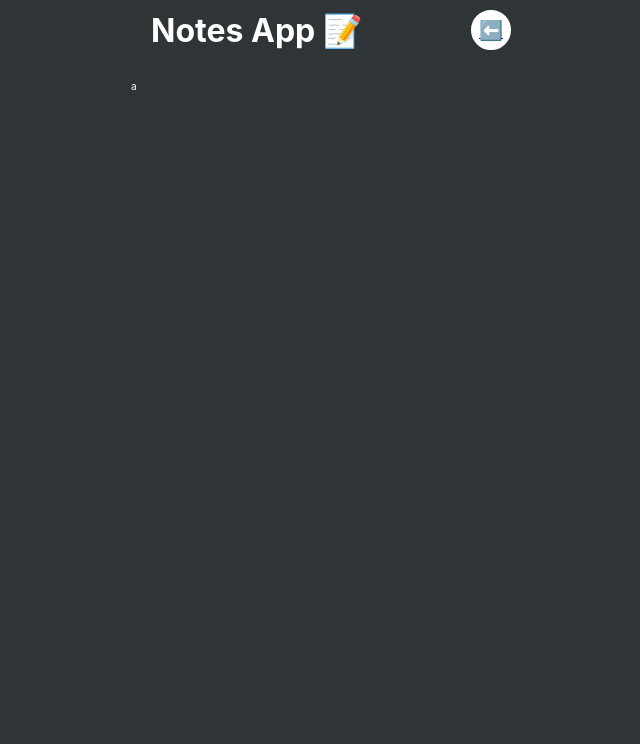
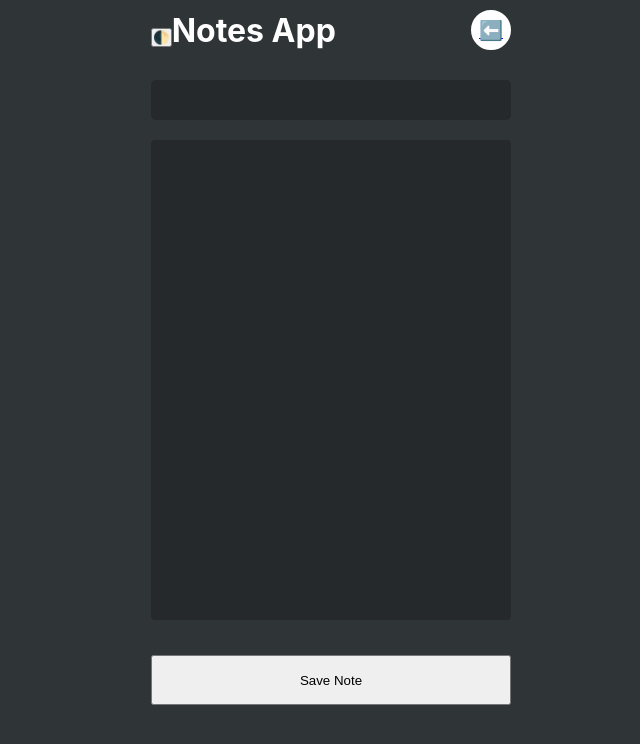
Before and after one commit to doulovera/todo-app_react, a React (Create React App) app: page /create in a window 1280 px wide. Shown: the top 744 px of the page, without its empty margins (309-949 px from the left). Built offline with nearby package versions, Linux system fonts and the light colour scheme.

Commit message:
Add create note page

```diff
--- a/src/App.js
+++ b/src/App.js
@@ -9,7 +9,7 @@ import TodoHeader from 'components/Header'
 import TodoList from 'components/TodoList'
 import TodoItem from 'components/TodoItem'
 import Note from 'pages/Note'
-import TodoCreateButton from 'components/TodoCreateButton'
+import TodoHeaderButton from 'components/TodoHeaderButton'
 import { AppS } from 'styles/App.style'
 
 const FAKE_ARRAY = [
@@ -56,7 +56,7 @@ function App () {
       <GlobalStyles />
       <AppS>
         <TodoHeader toggleDarkMode={toggleDarkMode}>
-          <TodoCreateButton />
+          <TodoHeaderButton />
         </TodoHeader>
 
         <Route path="/">
--- a/src/components/Header/index.js
+++ b/src/components/Header/index.js
@@ -9,9 +9,10 @@ export default function TodoHeader ({ children, toggleDarkMode }) {
     <header style={{ marginBottom: '20px' }}>
       <HeaderTop>
         <h1>
+          <button onClick={toggleDarkMode}>🌓</button>
           <Link href="/">
             <a>
-              Notes App 📝
+              Notes App
             </a>
           </Link>
         </h1>
--- a/src/components/TodoCreateButton/index.js
+++ b/src/components/TodoHeaderButton/index.js
@@ -1,8 +1,8 @@
 import React from 'react'
 import { Link, useRoute } from 'wouter'
-import { Button } from './TodoCreate.style'
+import { Button } from './TodoHeaderButton.style'
 
-export default function TodoCreateButton () {
+export default function TodoHeaderButton () {
   const [match] = useRoute('/')
 
   return (
--- /dev/null
+++ b/src/pages/CreateNote/CreateNote.style.js
@@ -0,0 +1,35 @@
+import styled from 'styled-components'
+
+export const InputS = styled.input`
+  display: block;
+  height: 40px;
+  width: 100%;
+  padding: 0 10px;
+  background-color: var(--secondary);
+  border-radius: 5px;
+  border: 0;
+  outline: 0;
+  color: var(--font);
+`
+
+export const TextareaS = styled.textarea`
+  display: block;
+  min-height: 60vh;
+  height: auto;
+  width: 100%;
+  margin: 20px 0 35px;
+  padding: 15px 10px;
+  background-color: var(--secondary);
+  border-radius: 4px;
+  border: 0;
+  outline: 0;
+  line-height: 1.5;
+  color: var(--font);
+  resize: none;
+`
+
+export const ButtonS = styled.button`
+  display: block;
+  height: 50px;
+  width: 100%;
+`
--- a/src/pages/CreateNote/index.js
+++ b/src/pages/CreateNote/index.js
@@ -1,9 +1,15 @@
 import React from 'react'
+import { InputS, TextareaS, ButtonS } from './CreateNote.style'
 
 export default function CreateNote () {
+  // feat: CREAR INTERVAL PARA QUE GUARDE AUTOMÁTICAMENTE EL CONTENIDO EN OTRO ITEM DEL LOCALSTORAGE
   return (
-    <div>
-      a
-    </div>
+    <section>
+      <form style={{ padding: '0 20px' }}>
+        <InputS type="text" />
+        <TextareaS></TextareaS>
+        <ButtonS>Save Note</ButtonS>
+      </form>
+    </section>
   )
 }
--- a/src/styles/theme.js
+++ b/src/styles/theme.js
@@ -1,6 +1,7 @@
 export const darkTheme = {
   primary: '#2f3437',
-  secondary: '#444444',
+  secondary: '#25292B',
+  // secondary: '#444444',
   active: '#ffffff',
   font: '#ffffff',
   reverseFont: '#37352f',
```
Also changed, not shown: src/components/TodoHeaderButton/TodoHeaderButton.style.js (renamed from src/components/TodoCreateButton/TodoCreate.style.js).
